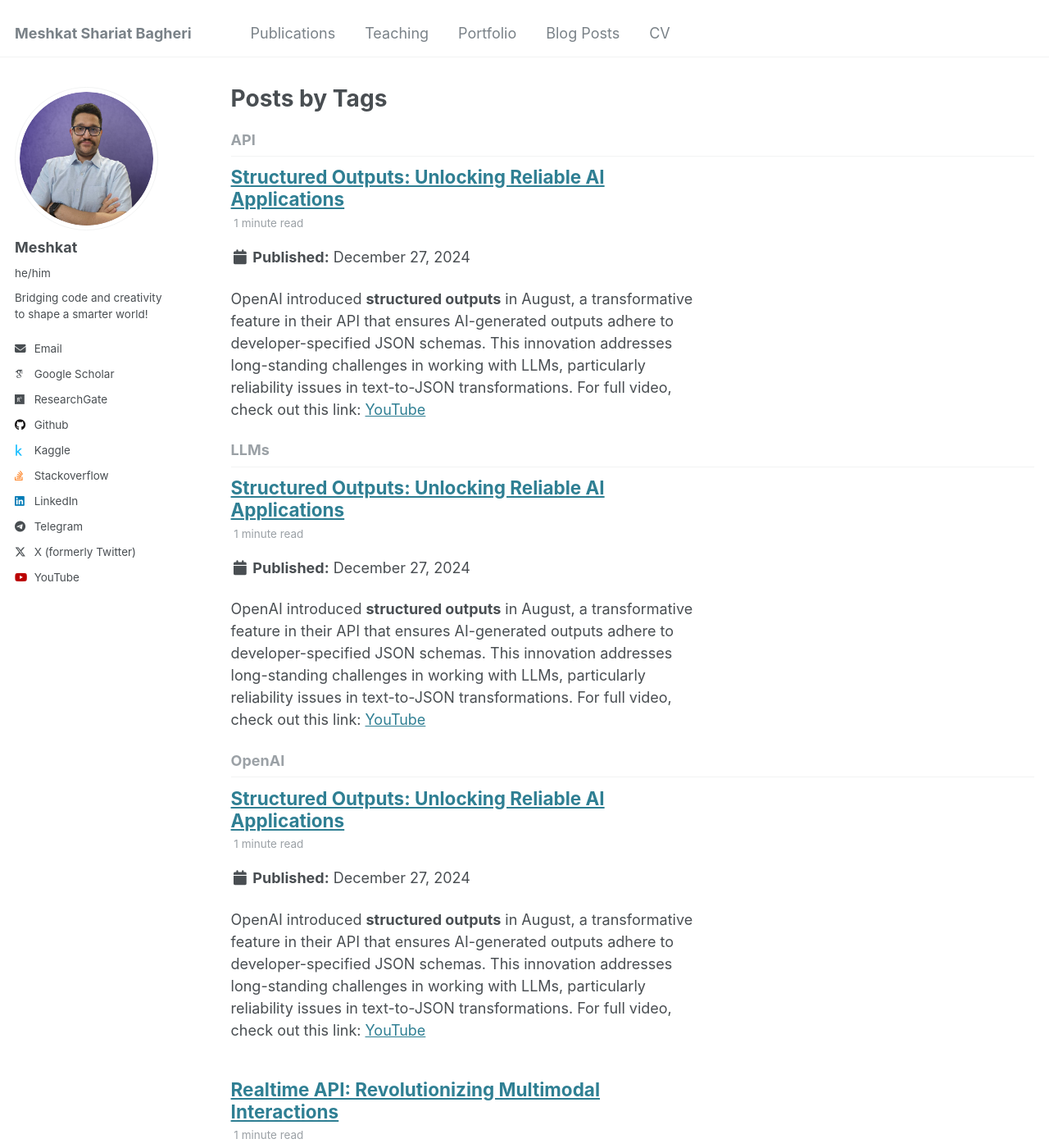
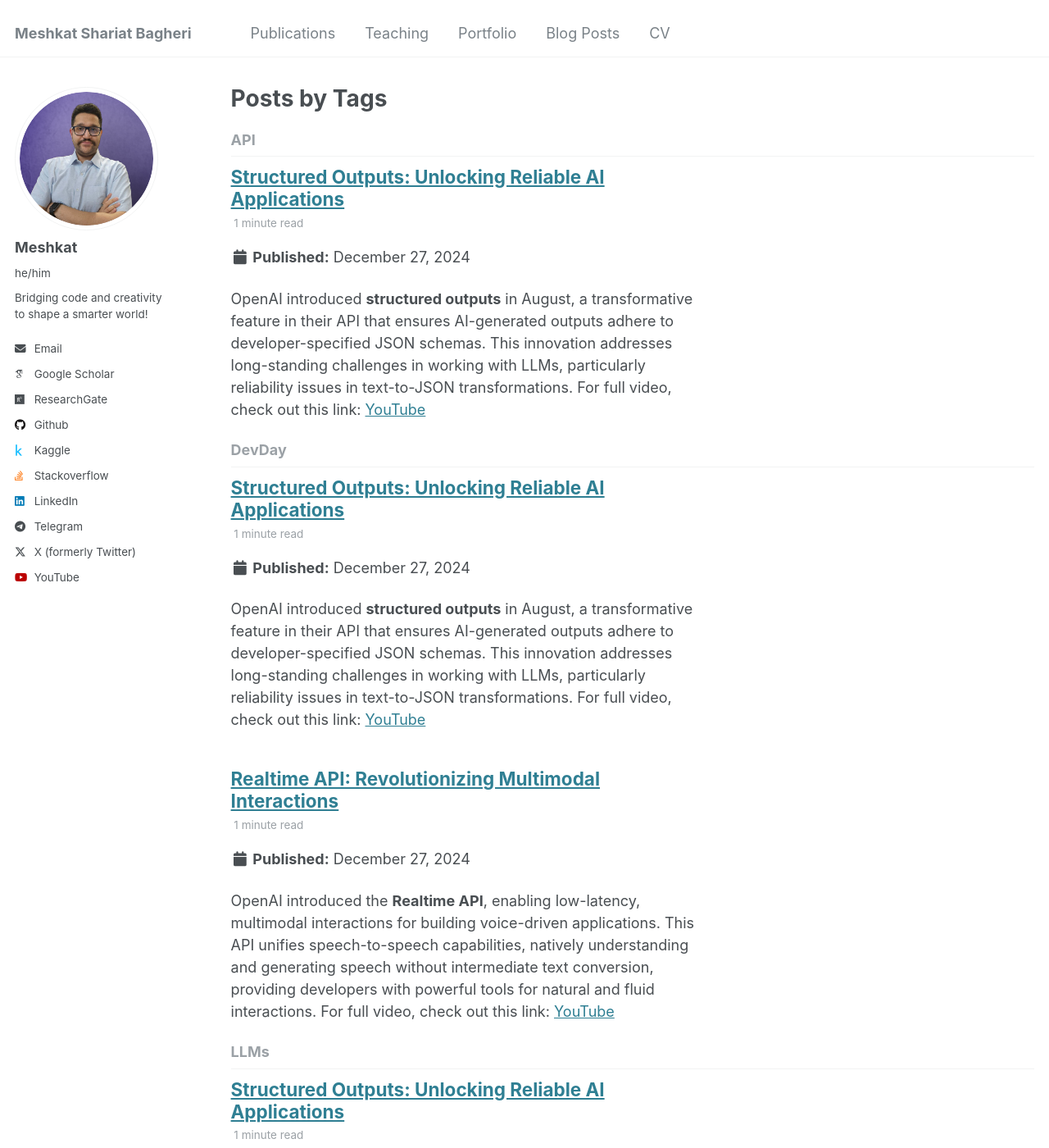
Before and after one commit to MeshkatShB/meshkatshb.github.io, a Jekyll site: the page built from _pages/tag-archive.html, in a window 1280 px wide and 1400 px high. Shown: the whole window at 82% size. Built offline with Jekyll 4.4.1, drawn with Linux system fonts in a browser that asks for light colours; some web fonts are replaced.

Commit message:
refactor: update tags with DevDay

```diff
--- a/_posts/2024-12-27-realtime-api.md
+++ b/_posts/2024-12-27-realtime-api.md
@@ -4,6 +4,7 @@ date: 2024-12-27
 permalink: /posts/2024/12/realtime-api/
 tags:
   - OpenAI
+  - DevDay
   - realtime API
   - multimodal
 ---
--- a/_posts/2024-12-27-structured-outputs.md
+++ b/_posts/2024-12-27-structured-outputs.md
@@ -4,6 +4,7 @@ date: 2024-12-27
 permalink: /posts/2024/12/structured-outputs/
 tags:
   - OpenAI
+  - DevDay
   - structured outputs
   - LLMs
   - API
```
